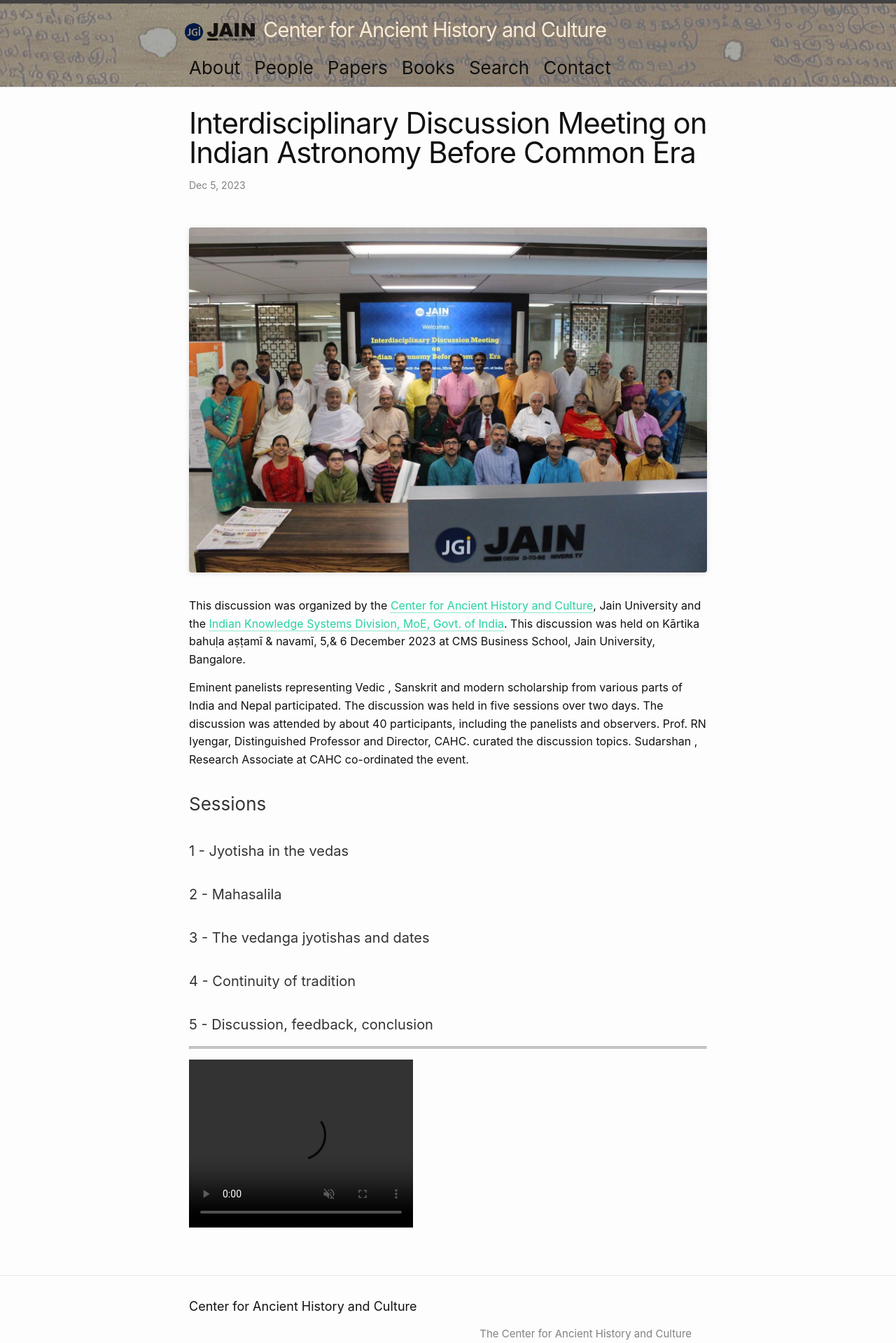
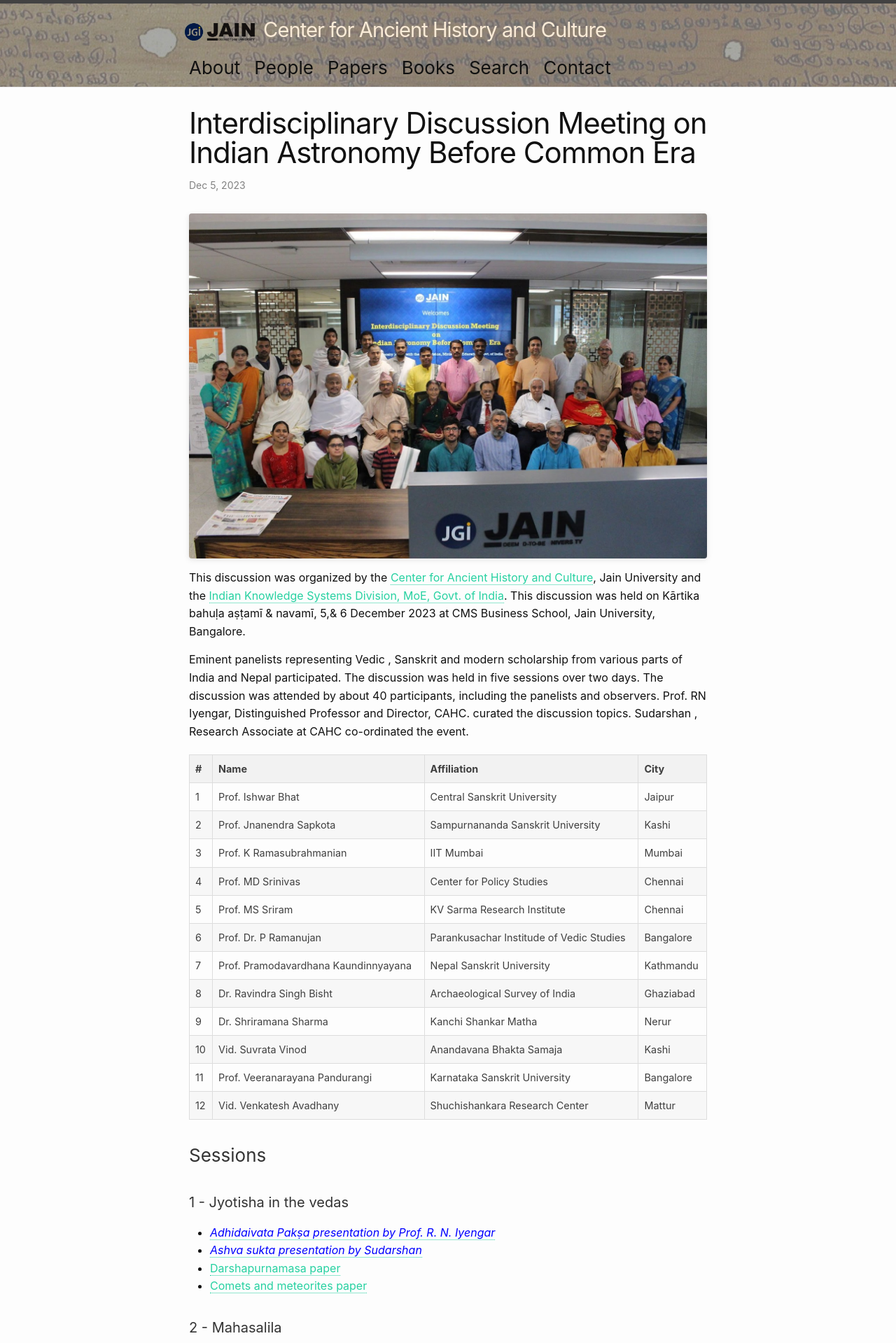
Before and after one commit to cahcblr/cahcblr.github.io, a Jekyll site: the page built from _posts/2023-12-03-iks-at-jain.markdown, in a window 1280 px wide. Shown: the top 1919 px of the page at 70% size. Built offline with Jekyll 4.4.1, drawn with Linux system fonts in a browser that asks for light colours; some of the changed text lies outside the part shown; grey boxes are pictures that could not be loaded.

Commit message:
fix: Adjust image margins and cleanup post styles

```diff
--- a/_posts/2023-12-03-iks-at-jain.markdown
+++ b/_posts/2023-12-03-iks-at-jain.markdown
@@ -9,14 +9,14 @@ noindex: true
 <style>
     em { color: #0000ff; }
     .rounded-image { border-radius: 25%; color: }
-    table { display: none}
+    /* table { display: none} */
     /* table.nth-child(2) { font-size: smaller;  }
     table.nth-child(2) td:nth-child(2) { display: none; }
     table.nth-child(2) th:nth-child(2) { display: none; }
     table.nth-child(2) td:nth-child(1) { display: none; }
     table.nth-child(2) th:nth-child(1) { display: none; } */
 
-    li , h5 { display: none }
+    /* li , h5 { display: none } */
 
 </style>
 
--- a/assets/main.scss
+++ b/assets/main.scss
@@ -40,7 +40,7 @@
 .post-content img {
     max-width: 100%;
     height: auto;
-    margin: 20px 0;
+    margin: 0px 0;
     border-radius: 4px;
     box-shadow: 0 2px 8px rgba(0,0,0,0.1);
 }
```
